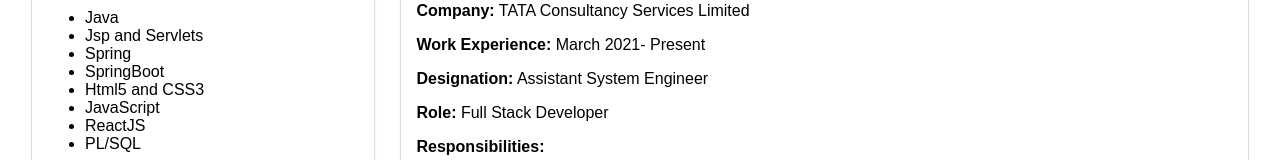
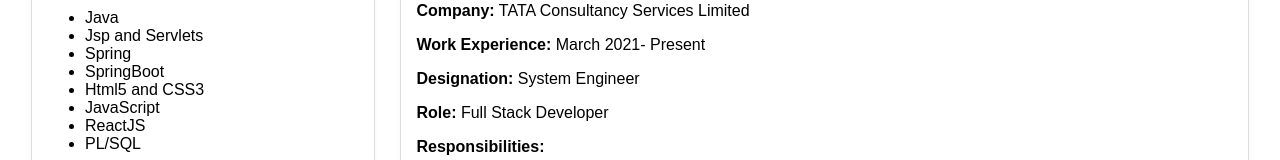
Before and after one commit to maheshreddymallidi01/Resume, a plain HTML site: page index.html in a window 1280 px wide. Shown: the part 547-707 px from the top of the page. Drawn offline with Linux system fonts and the light colour scheme.

Commit message:
updated Resume

```diff
--- a/index.html
+++ b/index.html
@@ -86,7 +86,7 @@
                 <h2>Work Experience</h2>
                 <p><strong>Company:</strong> TATA Consultancy Services Limited </p>
                 <p><strong>Work Experience:</strong> March 2021- Present </p>
-                <p><strong>Designation:</strong> Assistant System Engineer </p>
+                <p><strong>Designation:</strong> System Engineer </p>
                 <p><strong>Role:</strong> Full Stack Developer </p>
                 <p><strong>Responsibilities:</strong>
                 <ul id="project">
```
